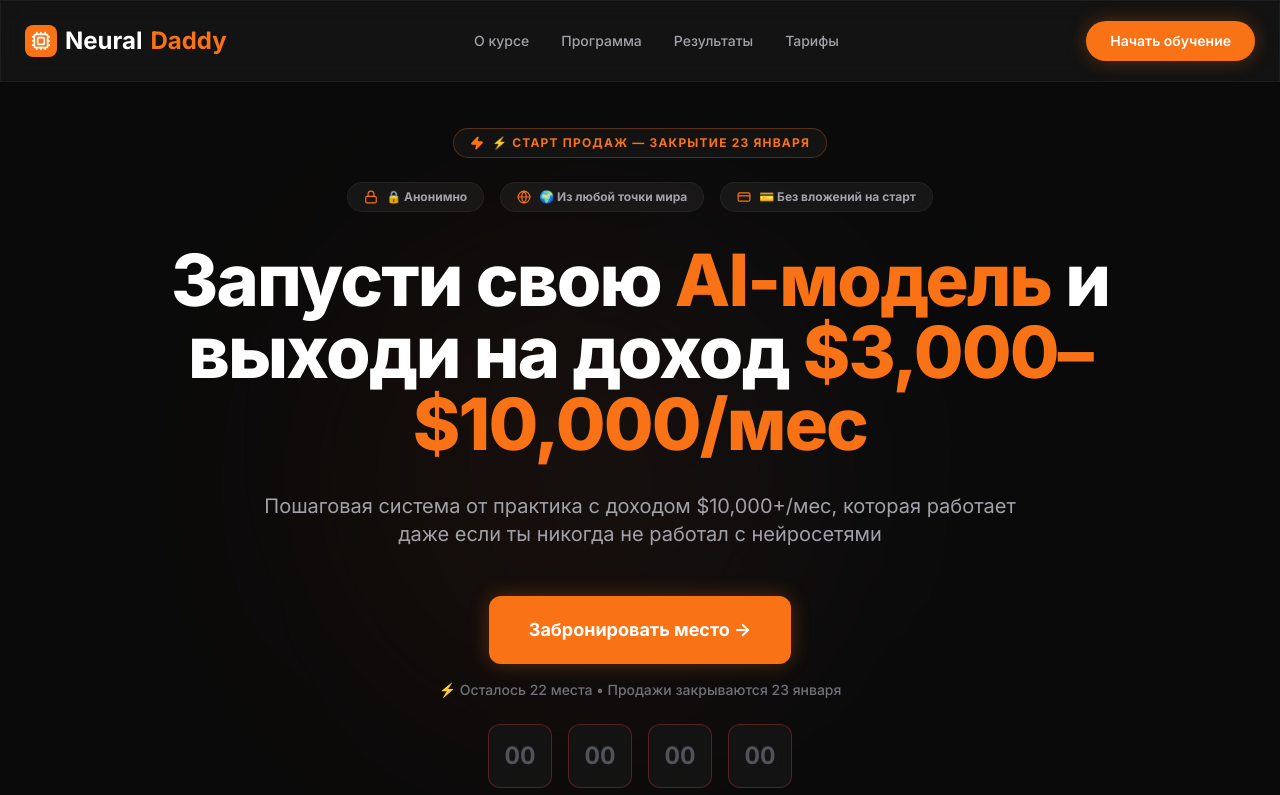
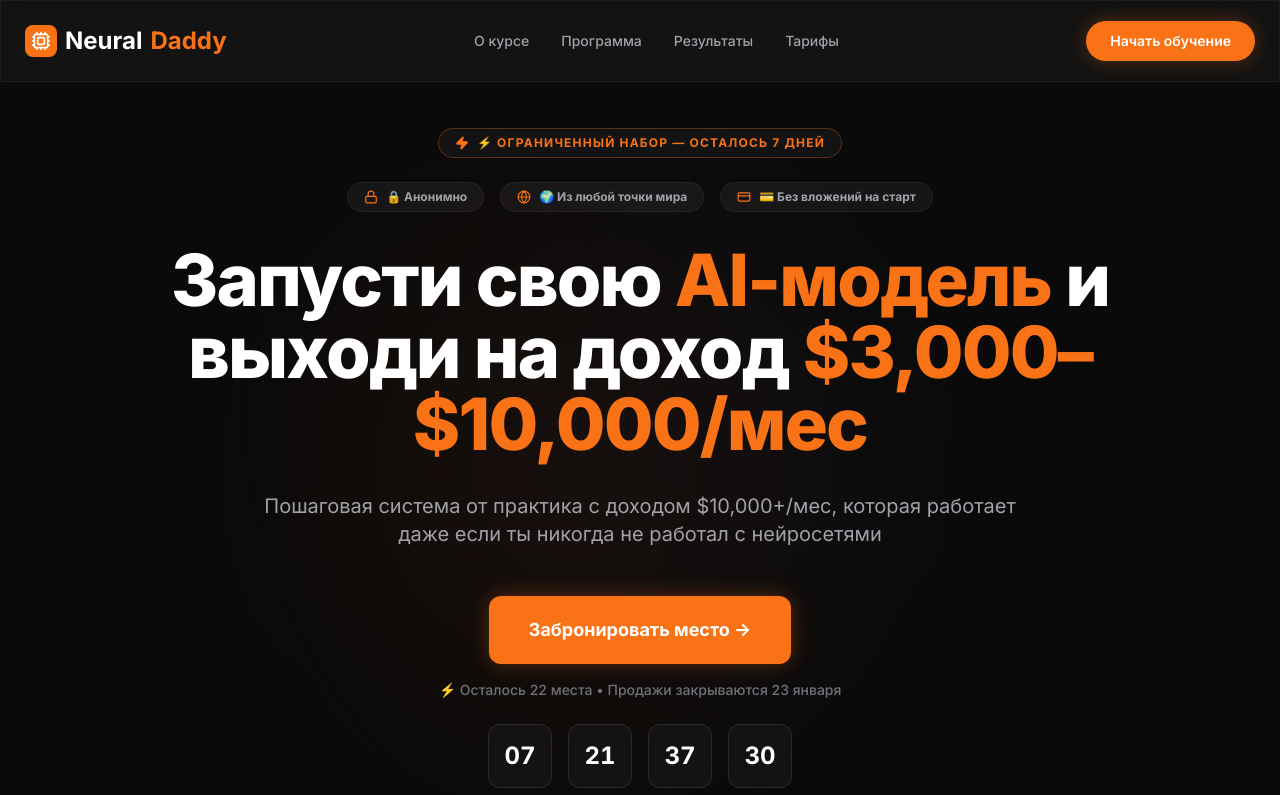
Before and after one commit to whiteedeesign/aimodels, a React (Vite) app: page / in a window 1280 px wide. Shown: the top 795 px of the page. Built offline with nearby package versions, Linux system fonts and the light colour scheme.

Commit message:
Update App.tsx

```diff
--- a/App.tsx
+++ b/App.tsx
@@ -116,8 +116,11 @@ const Timer = () => {
   const [timeLeft, setTimeLeft] = useState({ d: 0, h: 0, m: 0, s: 0, isExpired: false });
 
   useEffect(() => {
-    // Установить дату окончания — 23 января 2025, 23:59:59
-    const targetDate = new Date('2025-01-23T23:59:59').getTime();
+    // Таймер на 7 дней вперёд от текущей даты
+const targetDate = new Date();
+targetDate.setDate(targetDate.getDate() + 7);
+targetDate.setHours(23, 59, 59, 0);
+const targetTime = targetDate.getTime();
 
     const calculateTime = () => {
       const now = new Date().getTime();
@@ -182,7 +185,7 @@ const Hero = () => (
     <Reveal>
       <div className="inline-flex items-center gap-2 px-4 py-1.5 rounded-full glass border border-orange-500/30 text-orange-500 text-xs font-bold uppercase tracking-widest mb-6">
         <Zap className="w-3.5 h-3.5 fill-current" />
-        ⚡ СТАРТ ПРОДАЖ — ЗАКРЫТИЕ 23 ЯНВАРЯ
+        ⚡ ОГРАНИЧЕННЫЙ НАБОР — ОСТАЛОСЬ 7 ДНЕЙ
       </div>
     </Reveal>
 
@@ -356,9 +359,9 @@ const Expert = () => (
       <Reveal className="relative">
         <div className="aspect-square rounded-3xl overflow-hidden glass border border-white/10 relative">
           <img
-            src="https://images.unsplash.com/photo-1618005182384-a83a8bd57fbe?q=80&w=2000&auto=format&fit=crop"
+            src="/images/expert-photo.jpg"
             alt="Expert"
-            className="w-full h-full object-cover grayscale hover:grayscale-0 transition-all duration-700"
+            className="w-full h-full object-cover transition-all duration-700"
           />
           <div className="absolute inset-0 bg-gradient-to-t from-black/80 via-transparent to-transparent"></div>
           <div className="absolute bottom-8 left-8">
@@ -830,7 +833,7 @@ const Pricing = () => {
       <Reveal>
         <div className="text-center mb-16">
           <h2 className="text-4xl md:text-5xl font-bold mb-4">Выбери свой <span className="text-orange-500">формат</span> обучения</h2>
-          <p className="text-zinc-400 text-lg mb-2">Продажи закрываются 23 января в 23:59</p>
+          <p className="text-zinc-400 text-lg mb-2">Количество мест ограничено</p>
           <p className="text-orange-500 font-bold uppercase tracking-widest text-sm">
             ⚡ Осталось мест: Продвинутый — 20 | Менторство — 2
           </p>
@@ -943,7 +946,7 @@ const FinalCTA = () => (
             </div>
           </div>
           <p className="text-zinc-500 text-sm font-medium mt-2">
-            Продажи закрываются 23 января в 23:59
+            Количество мест ограничено
           </p>
         </div>
       </Reveal>
```
